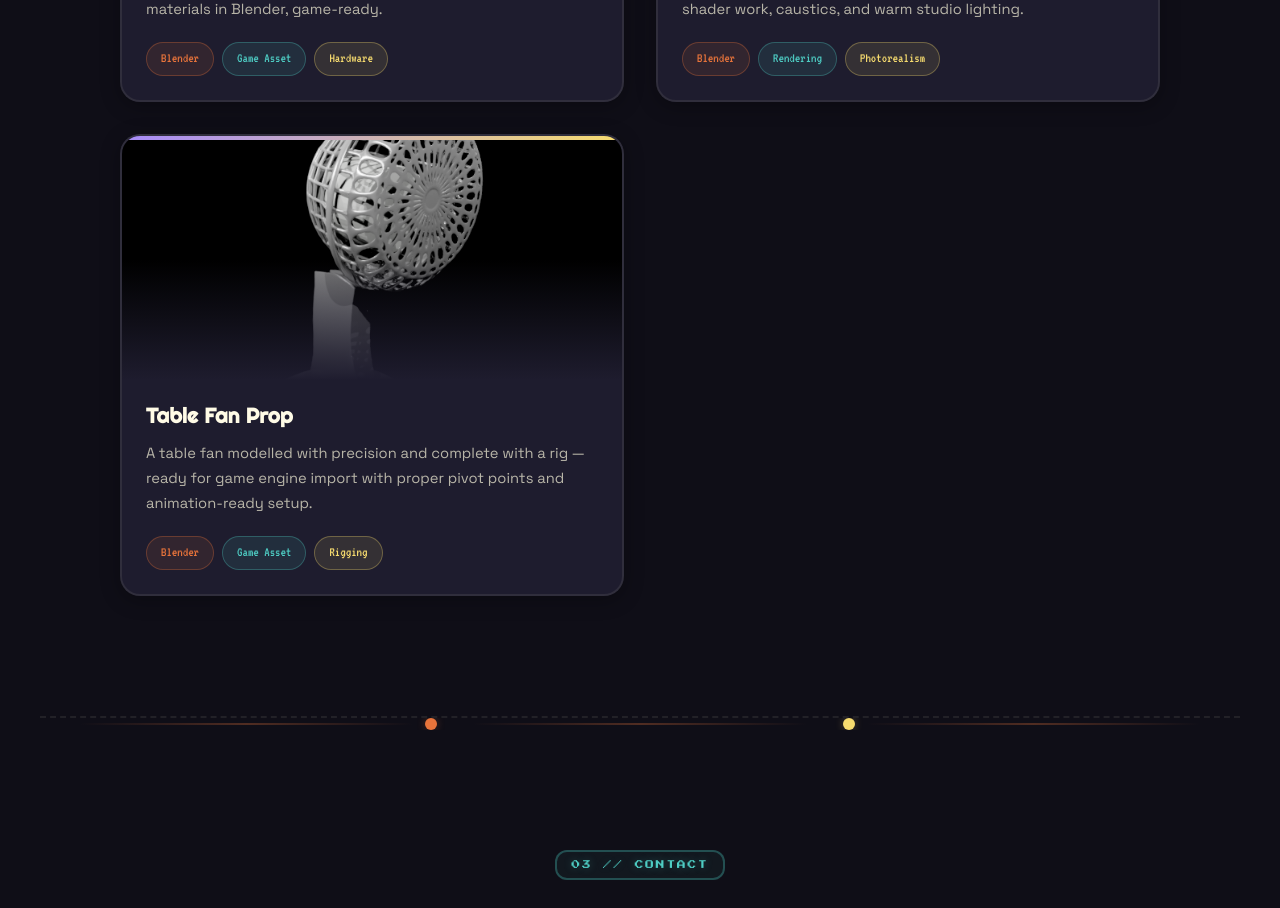
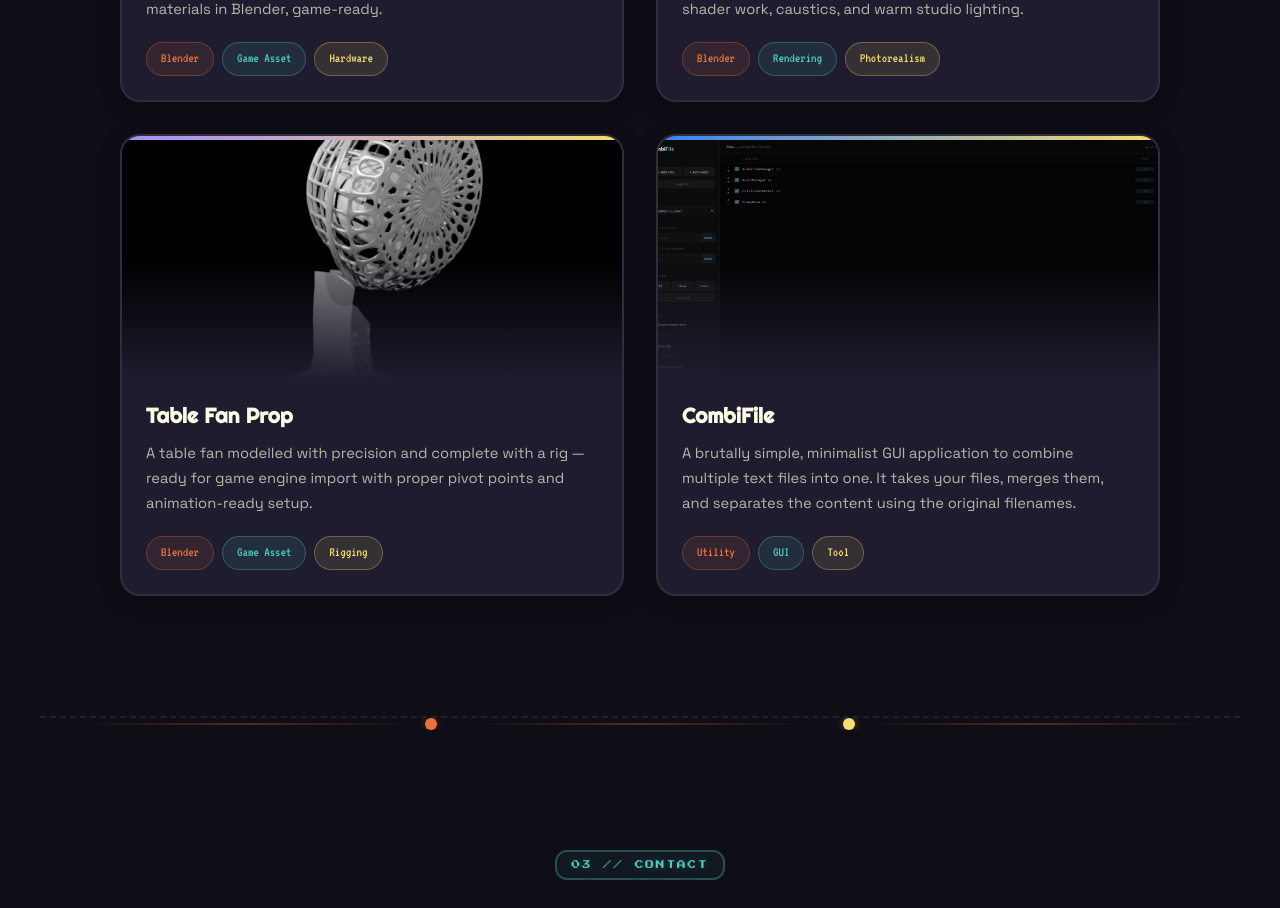
Before and after one commit to Adwait-More/Portfoilo, a React app: page / in a window 1280 px wide. Shown: the part 3720-4628 px from the top of the page. Built offline with nearby package versions, Linux system fonts and the light colour scheme; the HTML template or start-up script is replaced by a standard one.

Commit message:
Added CombiFile project to portfolio

```diff
--- a/src/components/NormalMode/NormalMode.jsx
+++ b/src/components/NormalMode/NormalMode.jsx
@@ -401,7 +401,7 @@ function Projects() {
                   {isPlayable && (
                     <div className="nm-project-play-overlay">
                       <span className="nm-play-icon">▶</span>
-                      <span className="nm-play-text">Click to Play</span>
+                      <span className="nm-play-text">Click to Visit</span>
                     </div>
                   )}
                 </div>
--- a/src/data/portfolioData.js
+++ b/src/data/portfolioData.js
@@ -12,6 +12,7 @@ import imgFlappunkStart from '../assets/Screenshot 2026-07-22 230147.png';
 import imgFlappunkPlay from '../assets/bird.png';
 import imgAvatar from '../assets/bird.png';
 import imgHero from '../assets/hero.png';
+import imgCombiFile from '../assets/CombiFile.png';
 
 export const portfolioData = {
   name: "Adwait More",
@@ -114,6 +115,15 @@ export const portfolioData = {
       tags: ["Blender", "Game Asset", "Rigging"],
       image: imgSculpture,
       accentColor: "#a78bfa"
+    },
+    {
+      id: "project-combifile",
+      title: "CombiFile",
+      description: "A brutally simple, minimalist GUI application to combine multiple text files into one. It takes your files, merges them, and separates the content using the original filenames.",
+      tags: ["Utility", "GUI", "Tool"],
+      image: imgCombiFile,
+      accentColor: "#3b82f6",
+      link: "https://adwait-more.github.io/CombiFile/"
     }
   ]
 };
```
Also changed, not shown: src/assets/CombiFile.png (added).
